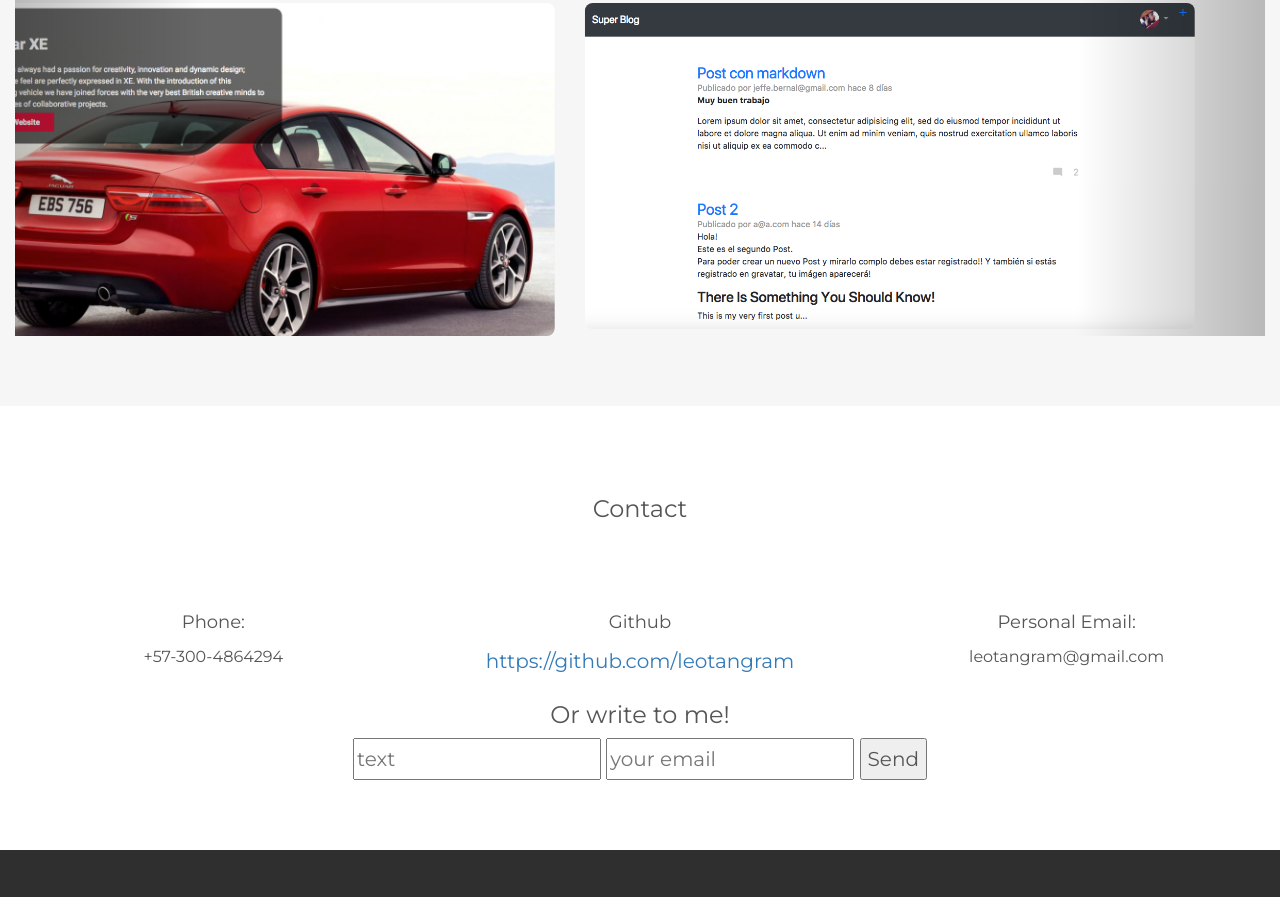
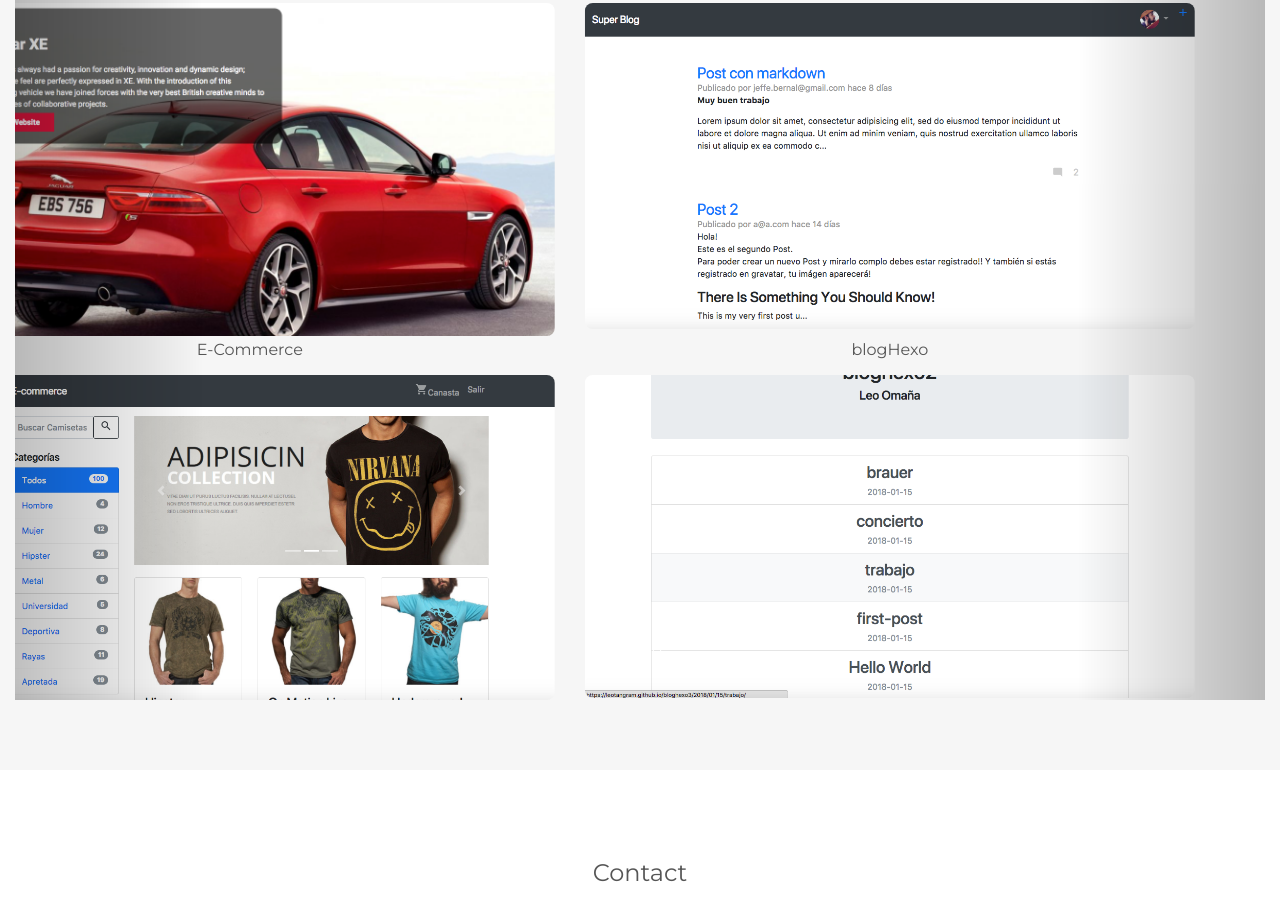
Before and after one commit to leotangram/leotangram.github.io, a plain HTML site: page index.html in a window 1280 px wide. Shown: the part 2123-3020 px from the top of the page. Drawn offline with nearby package versions, Linux system fonts and the light colour scheme.

Commit message:
agregando e-commerce y blogHexo

```diff
--- a/index.html
+++ b/index.html
@@ -105,6 +105,18 @@
               <img class="carrusel-size" src="img/superBlog.png" alt="superBlog">
             </a>
           </div>
+          <div class="col-sm-6">
+            <p>E-Commerce</p>
+            <a href="https://leotangram.github.io/sitio-de-e-commerce/" target="_blank">
+              <img class="carrusel-size" src="img/e-commerce.png" alt="E-Commerce">
+            </a>
+          </div>
+          <div class="col-sm-6">
+            <p>blogHexo</p>
+            <a href="https://leotangram.github.io/bloghexo3/" target="_blank">
+              <img class="carrusel-size" src="img/blogHexo.png" alt="blogHexo">
+            </a>
+          </div>
         </div>
       </div>
 
```
Also changed, not shown: img/blogHexo.png (added), img/e-commerce.png (added), 1 other file.
